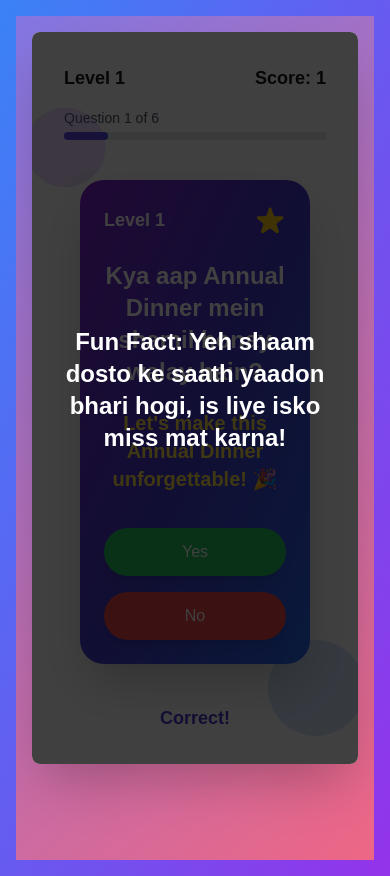
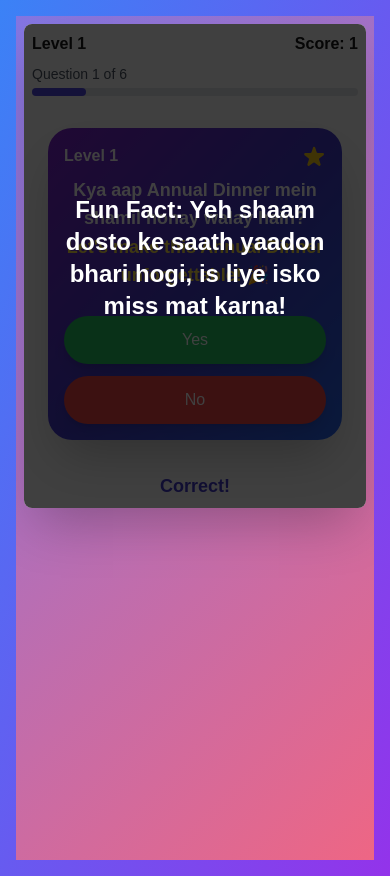
Before and after one commit to huzaifayasin681/Annual, a Next.js app: page /game in a window 390 px wide. Both pictures are taken after a click on the button "Yes". Built offline with nearby package versions, Linux system fonts and the light colour scheme.

Commit message:
Quiz App_v2.2

```diff
--- a/src/app/components/GameBoard.js
+++ b/src/app/components/GameBoard.js
@@ -169,24 +169,24 @@ const GameBoard = () => {
         transition={{ duration: 20, ease: "linear", repeat: Infinity, repeatType: "loop" }}
       />
 
-      <div className="relative max-w-xl mx-auto w-full p-4 z-10">
-        <div className="bg-white p-8 rounded-lg shadow-2xl relative overflow-hidden">
+      <div className="relative max-w-xl mx-auto w-full p-2 sm:p-4 z-10">
+        <div className="bg-white p-2 sm:p-8 rounded-lg shadow-2xl relative overflow-hidden">
           {/* Header: Level & Score with subtle floating animation */}
           {!gameOver && (
             <motion.div
-              className="mb-4 flex justify-between"
+              className="mb-2 sm:mb-4 flex justify-between"
               initial={{ y: -10 }}
               animate={{ y: 0 }}
               transition={{ duration: 0.6, type: "spring", stiffness: 100 }}
             >
               <motion.span
-                className="font-semibold text-lg"
+                className="font-semibold text-base sm:text-lg"
                 whileHover={{ scale: 1.05, textShadow: "0px 0px 8px rgba(59,130,246,0.8)" }}
               >
                 Level {currentQuestion.level}
               </motion.span>
               <motion.span
-                className="font-semibold text-lg"
+                className="font-semibold text-base sm:text-lg"
                 whileHover={{ scale: 1.05, textShadow: "0px 0px 8px rgba(16,185,129,0.8)" }}
               >
                 Score: {score}
@@ -196,7 +196,7 @@ const GameBoard = () => {
 
           {/* Timeline / Progress Bar */}
           {!gameOver && (
-            <div className="mb-6">
+            <div className="mb-4">
               <p className="text-sm font-medium text-gray-600 mb-1">
                 Question {currentIndex + 1} of {questionsData.length}
               </p>
@@ -228,7 +228,7 @@ const GameBoard = () => {
               </p>
 
               {/* Thanks Message from Devneloper Team */}
-              <div className="p-6 bg-indigo-100 rounded-lg shadow-md inline-block">
+              <div className="p-4 sm:p-6 bg-indigo-100 rounded-lg shadow-md inline-block">
                 <p className="text-xl font-semibold text-indigo-700">
                   Thank you for playing!
                 </p>
@@ -259,7 +259,7 @@ const GameBoard = () => {
                 >
                   {/* Highlight if last question is input */}
                   {isLastQuestionInput ? (
-                    <div className="p-4 border-4 border-dashed border-indigo-500 rounded-lg bg-indigo-50 transition-all">
+                    <div className="p-2 sm:p-4 border-4 border-dashed border-indigo-500 rounded-lg bg-indigo-50 transition-all">
                       <QuestionCard
                         question={currentQuestion}
                         onAnswer={handleAnswer}
@@ -299,7 +299,7 @@ const GameBoard = () => {
                 exit={{ opacity: 0, scale: 0.8 }}
                 transition={{ duration: 0.5 }}
               >
-                <div className="text-center p-6">
+                <div className="text-center p-4 sm:p-6">
                   <p className="text-2xl text-white font-bold mb-4">
                     {currentQuestion.funFact}
                   </p>
@@ -317,7 +317,7 @@ const GameBoard = () => {
                 exit={{ opacity: 0, scale: 0.8 }}
                 transition={{ duration: 0.5 }}
               >
-                <div className="text-center p-6">
+                <div className="text-center p-4 sm:p-6">
                   <p className="text-2xl text-red-500 font-bold mb-4">
                     {feedback}
                   </p>
--- a/src/app/components/QuestionCard.js
+++ b/src/app/components/QuestionCard.js
@@ -57,7 +57,7 @@ const QuestionCard = ({ question, onAnswer }) => {
   const renderOptions = () => {
     if (question.type === 'yesno') {
       return (
-        <div className="flex flex-col sm:flex-row justify-around mt-6 gap-4">
+        <div className="flex flex-col sm:flex-row justify-around mt-6 gap-3">
           <motion.button
             onClick={() => triggerAnswer("yes")}
             whileHover={{ scale: 1.1 }}
@@ -76,13 +76,13 @@ const QuestionCard = ({ question, onAnswer }) => {
       );
     } else if (question.type === 'mcq') {
       return (
-        <div className="grid grid-cols-2 gap-4 mt-6">
+        <div className="grid grid-cols-2 gap-3 mt-6">
           {question.options.map((option, index) => (
             <motion.button
               key={index}
               onClick={() => triggerAnswer(option)}
               whileHover={{ scale: 1.1 }}
-              className="flex items-center justify-center bg-indigo-500 hover:bg-indigo-600 text-white py-3 px-6 rounded-full transition duration-300 shadow-lg"
+              className="flex items-center justify-center bg-indigo-500 hover:bg-indigo-600 text-white py-3 px-4 sm:px-6 rounded-full transition duration-300 shadow-lg"
             >
               {option}
             </motion.button>
@@ -97,11 +97,11 @@ const QuestionCard = ({ question, onAnswer }) => {
             value={userInput}
             onChange={(e) => setUserInput(e.target.value)}
             placeholder="Type your answer..."
-            className="w-full p-4 rounded-lg border border-gray-300 text-gray-900 placeholder-gray-500 focus:outline-none focus:ring-2 focus:ring-indigo-500 transition"
+            className="w-full p-3 rounded-lg border border-gray-300 text-gray-900 placeholder-gray-500 focus:outline-none focus:ring-2 focus:ring-indigo-500 transition"
           />
           <motion.button
             whileHover={{ scale: 1.1 }}
-            className="bg-blue-500 hover:bg-blue-600 text-white py-2 px-8 rounded-full transition duration-300 shadow-lg"
+            className="bg-blue-500 hover:bg-blue-600 text-white py-2 px-6 rounded-full transition duration-300 shadow-lg"
             onClick={handleSubmit}
           >
             Submit
@@ -112,23 +112,23 @@ const QuestionCard = ({ question, onAnswer }) => {
   };
 
   return (
-    <div className="relative flex flex-col justify-center items-center my-10 px-4 sm:px-0">
-      {/* Floating Animated Shapes */}
+    <div className="relative flex flex-col justify-center items-center my-8 px-4">
+      {/* Floating Animated Shapes (hidden on mobile for clarity) */}
       <motion.div
-        className="absolute w-20 sm:w-24 h-20 sm:h-24 bg-purple-500 rounded-full opacity-20"
+        className="absolute hidden sm:block w-24 h-24 bg-purple-500 rounded-full opacity-20"
         animate={{ x: [0, 30, 0], y: [0, 30, 0] }}
         transition={{ duration: 8, repeat: Infinity, ease: "easeInOut" }}
-        style={{ top: "-15%", left: "-15%" }}
+        style={{ top: "-10%", left: "-10%" }}
       />
       <motion.div
-        className="absolute w-24 sm:w-28 h-24 sm:h-28 bg-blue-500 rounded-full opacity-20"
+        className="absolute hidden sm:block w-28 h-28 bg-blue-500 rounded-full opacity-20"
         animate={{ x: [0, -30, 0], y: [0, -30, 0] }}
         transition={{ duration: 9, repeat: Infinity, ease: "easeInOut" }}
-        style={{ bottom: "-15%", right: "-15%" }}
+        style={{ bottom: "-10%", right: "-10%" }}
       />
 
       <motion.div
-        className="p-6 sm:p-10 rounded-3xl shadow-2xl bg-gradient-to-br from-purple-700 via-indigo-700 to-blue-600 text-white max-w-full sm:max-w-lg w-full z-10 relative overflow-hidden"
+        className="p-4 sm:p-10 rounded-3xl shadow-2xl bg-gradient-to-br from-purple-700 via-indigo-700 to-blue-600 text-white w-full max-w-md sm:max-w-lg z-10 relative overflow-hidden"
         initial={{ opacity: 0, y: 40, scale: 0.9 }}
         animate={{ opacity: 1, y: 0, scale: 1 }}
         whileHover={{ rotate: 1, scale: 1.02 }}
@@ -138,11 +138,11 @@ const QuestionCard = ({ question, onAnswer }) => {
         {showConfetti && <Confetti />}
 
         {/* Header with Level and Icon */}
-        <div className="flex items-center justify-between mb-6">
-          <span className="text-lg sm:text-xl font-bold">Level {question.level}</span>
+        <div className="flex items-center justify-between mb-2 sm:mb-4">
+          <span className="text-base sm:text-xl font-bold">Level {question.level}</span>
           <motion.svg
             whileHover={{ rotate: 360 }}
-            className="w-8 h-8 sm:w-10 sm:h-10 text-yellow-400"
+            className="w-6 h-6 sm:w-8 sm:h-8 text-yellow-400"
             fill="currentColor"
             viewBox="0 0 20 20"
           >
@@ -150,9 +150,9 @@ const QuestionCard = ({ question, onAnswer }) => {
           </motion.svg>
         </div>
 
-        {/* Question Text */}
+        {/* Question Text with reduced margin/padding on small devices */}
         <motion.p
-          className="text-2xl sm:text-3xl font-semibold text-center mb-6"
+          className="text-lg sm:text-3xl font-semibold text-center mb-1 sm:mb-4"
           initial={{ scale: 0.8 }}
           animate={{ scale: 1 }}
           transition={{ duration: 0.8, type: "spring", stiffness: 100 }}
@@ -162,13 +162,13 @@ const QuestionCard = ({ question, onAnswer }) => {
 
         {/* Excitement Tagline */}
         <motion.div
-          className="text-center mb-8"
+          className="text-center mb-4 sm:mb-6"
           initial={{ opacity: 0, y: -20 }}
           animate={{ opacity: 1, y: 0 }}
           transition={{ duration: 1, delay: 0.4 }}
         >
           <motion.p
-            className="text-xl sm:text-2xl font-bold text-yellow-300"
+            className="text-lg sm:text-2xl font-bold text-yellow-300"
             animate={{ y: [0, -5, 0] }}
             transition={{ repeat: Infinity, duration: 1.5 }}
           >
```
